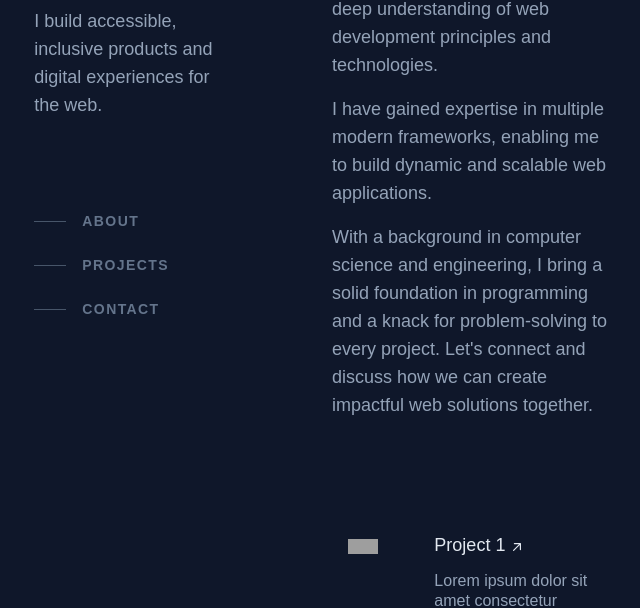
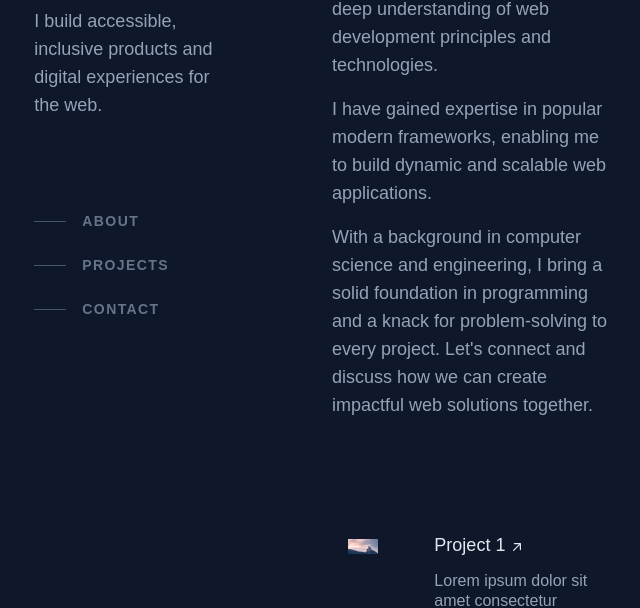
Before and after one commit to vimal-vs/portfolio, a Next.js app: page / in a window 1280 px wide. Shown: the part 277-885 px from the top of the page, without its empty margins (315-955 px from the left). Built offline with nearby package versions, Linux system fonts and the light colour scheme; grey boxes are pictures that could not be loaded; a web font is replaced by a local one.

Commit message:
changed img to next/img

```diff
--- a/app/components/About.jsx
+++ b/app/components/About.jsx
@@ -6,11 +6,11 @@ export default function About(){
                 </p>
             </div>
             <div className="mt-4 text-lg text-slate-400">
-                <p>I have gained expertise in multiple modern frameworks, enabling me to build dynamic and scalable web applications.
+                <p>I have gained expertise in popular modern frameworks, enabling me to build dynamic and scalable web applications.
                 </p>
             </div>
             <div className="mt-4 text-lg text-slate-400">
-                <p>With a background in computer science and engineering, I bring a solid foundation in programming and a knack for problem-solving to every project. Let's connect and discuss how we can create impactful web solutions together.
+                <p>With a background in computer science and engineering, I bring a solid foundation in programming and a knack for problem-solving to every project. Let&apos;s connect and discuss how we can create impactful web solutions together.
                 </p>
             </div>
         </>
--- a/app/components/Projects.jsx
+++ b/app/components/Projects.jsx
@@ -1,5 +1,5 @@
 import projects from '../projectsData.json'
-import { FiArrowUpRight } from "react-icons/fi";
+import Image from 'next/image'
 
 export default function Projects(){
     return (
@@ -10,7 +10,7 @@ export default function Projects(){
                         return(
                             <a id='project' key={ project.id } href="#" className="flex gap-14 mt-6 p-4 hover:text-teal-300 focus-visible:text-teal-300 hover:bg-slate-500 hover:bg-opacity-10 transition-all rounded-md">
                                 <div className="w-3/4 mt-2">
-                                    <img src="https://picsum.photos/seed/picsum/200/100" />
+                                <Image src="/project-image.jpg" width="200" height="100" alt="project-demo-image" />
                                 </div>
                                 <div>
                                     <h3 className="text-lg">{ project.title }
--- a/app/components/Socials.jsx
+++ b/app/components/Socials.jsx
@@ -6,7 +6,7 @@ export default function Socials(){
         <div className="flex gap-7 text-2xl mt-80 opacity-70">
             <a href="https://github.com/vimal-vs" title="Github"><AiFillGithub /></a>
             <a href="https://www.linkedin.com/in/vimalvs" title="Linkedin"><AiFillLinkedin /></a>
-            <a href="https://drive.google.com/file/d/1RccGMVTcDeDGn1vSLyYR5qzqk4Wc2Dno/view?usp=drive_link" title="Resume"><RxResume /></a>
+            <a href="https://drive.google.com/file/d/1RccGMVTcDeDGn1vSLyYR5qzqk4Wc2Dno/view?usp=drive_link" title="Resumé"><RxResume /></a>
         </div>
     )
 }
```
Also changed, not shown: public/project-image.jpg (added).
